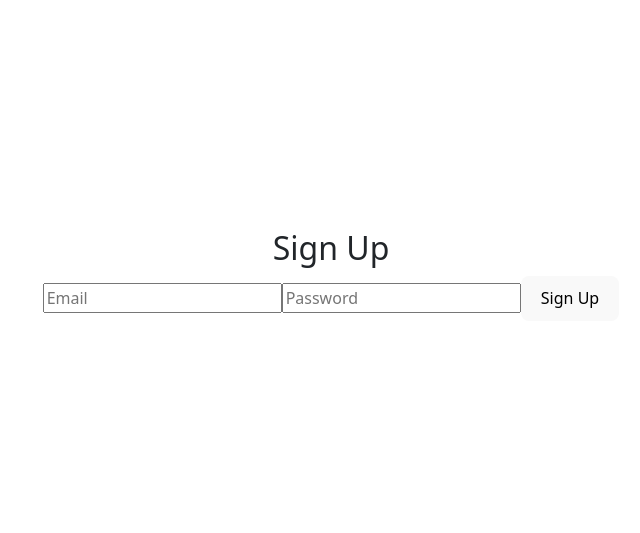
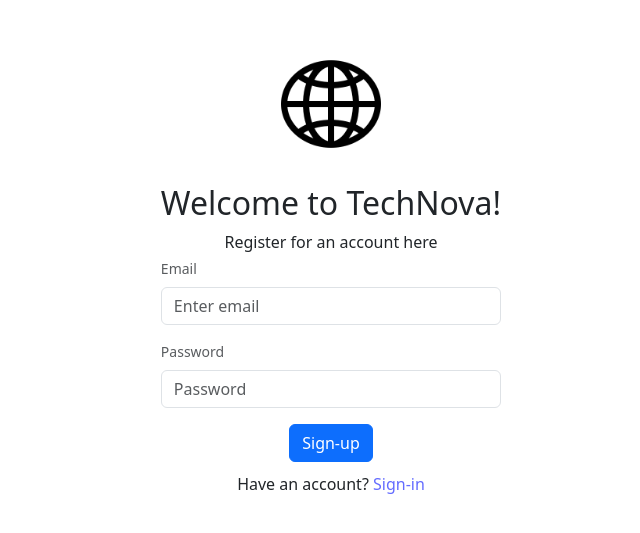
Before and after one commit to birongliu/CTP-Hackathon, a React (Vite) app in the folder frontend/: page /signup in a window 1280 px wide. Shown: the part 117-650 px from the top of the page, without its empty margins (309-949 px from the left). Built offline with nearby package versions, Linux system fonts and the light colour scheme; no server answers.

Commit message:
Added Sign-up page css

```diff
--- a/frontend/src/components/SignInForm.tsx
+++ b/frontend/src/components/SignInForm.tsx
@@ -1,7 +1,7 @@
 import { useState } from "react";
 import { Link, useNavigate } from "react-router-dom";
 
-import "../styles/SignInForm.css"
+import "../styles/SignInOutForm.css"
 import logo from "../assets/logo.png"
 import Form from 'react-bootstrap/Form';
 import Button from 'react-bootstrap/Button';
@@ -65,7 +65,7 @@ export default function SignInForm() {
 
     <Form onSubmit={handleSignIn}>
       <Form.Group className="mb-3" controlId="formBasicEmail">
-        <Form.Label htmlFor="email" className="form-text">Email</Form.Label>
+        <Form.Label className="form-text">Email</Form.Label>
         <Form.Control
           type="email"
           placeholder="Enter email"
@@ -76,7 +76,7 @@ export default function SignInForm() {
       </Form.Group>
 
       <Form.Group className="mb-3" controlId="formBasicPassword">
-        <Form.Label htmlFor="password" className="form-text">Password</Form.Label>
+        <Form.Label className="form-text">Password</Form.Label>
         <Form.Control
           type="password"
           placeholder="Password"
@@ -85,9 +85,9 @@ export default function SignInForm() {
           required
         />
       </Form.Group>
-      <Button className="submit-btn" type="submit" > Login </Button>~
+      <Button className="submit-btn" type="submit" > Login </Button>
     </Form>
-    <p>
+    <p className="question-link">
         Don't have an account? <Link to="/signup">Sign-up</Link>
     </p>
 
--- a/frontend/src/components/SignUpForm.tsx
+++ b/frontend/src/components/SignUpForm.tsx
@@ -1,4 +1,10 @@
 import { useState } from "react";
+import { Link } from "react-router-dom";
+
+import "../styles/SignInOutForm.css"
+import logo from "../assets/logo.png"
+import Form from 'react-bootstrap/Form';
+import Button from 'react-bootstrap/Button';
 
 const API_BASE = import.meta.env.VITE_API_BASE || "http://localhost:5000";
 
@@ -27,7 +33,8 @@ export default function SignUpForm() {
   };
 
   return (
-    <form onSubmit={handleSignUp}>
+    <>
+    {/* <form onSubmit={handleSignUp}>
       <h2>Sign Up</h2>
       <input
         type="email"
@@ -45,6 +52,41 @@ export default function SignUpForm() {
       />
       <button type="submit">Sign Up</button>
       <p>{message}</p>
-    </form>
+    </form> */}
+
+    <img src={logo} id="logo" />
+    <h2>Welcome to TechNova!</h2>
+    Register for an account here
+
+    <Form onSubmit={handleSignUp}>
+      <Form.Group className="mb-3" controlId="formBasicEmail">
+        <Form.Label className="form-text">Email</Form.Label>
+        <Form.Control
+          type="email"
+          placeholder="Enter email"
+          value={email}
+          onChange={(e) => setEmail(e.target.value)}
+          required
+        />
+      </Form.Group>
+
+      <Form.Group className="mb-3" controlId="formBasicPassword">
+        <Form.Label className="form-text">Password</Form.Label>
+        <Form.Control
+          type="password"
+          placeholder="Password"
+          value={password}
+          onChange={(e) => setPassword(e.target.value)}
+          required
+        />
+      </Form.Group>
+      <Button className="submit-btn" type="submit" > Sign-up </Button>
+    </Form>
+    <p className="question-link">
+        Have an account? <Link to="/signin">Sign-in</Link>
+    </p>
+    <p>{message}</p>
+
+    </>
   );
 }
--- a/frontend/src/styles/SignInForm.css
+++ b/frontend/src/styles/SignInOutForm.css
@@ -9,3 +9,7 @@
     max-height: 100px;
     margin-bottom: 30px;
 }
+
+.question-link {
+    margin-top: 10px;
+}
```
